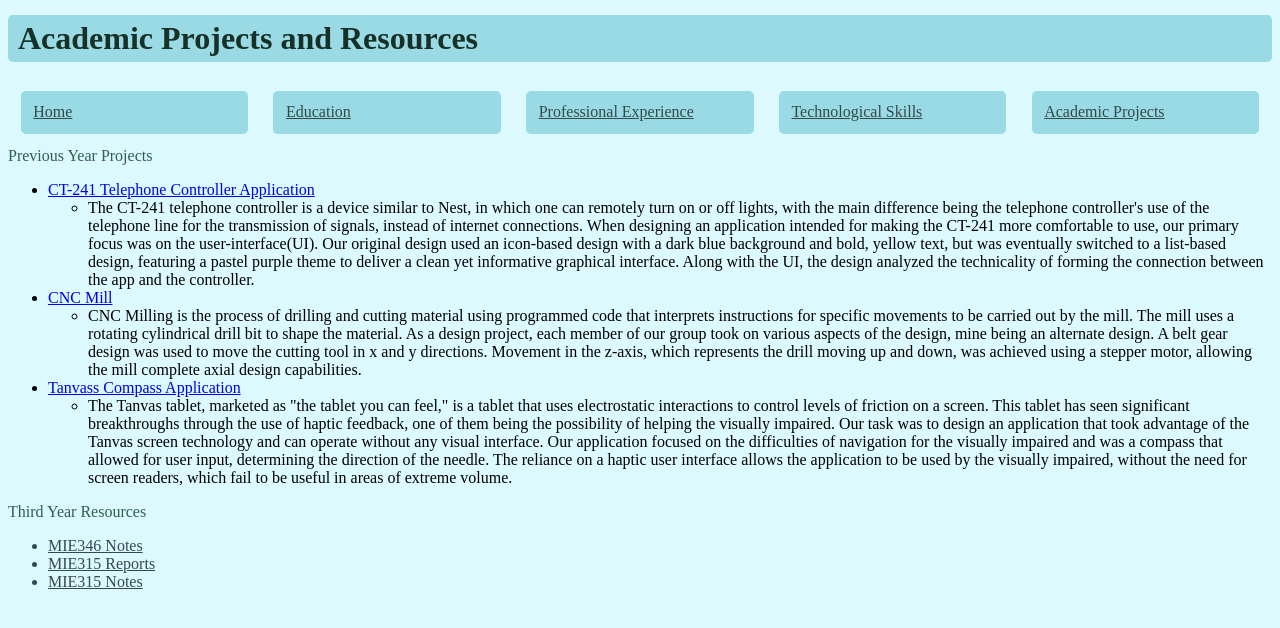
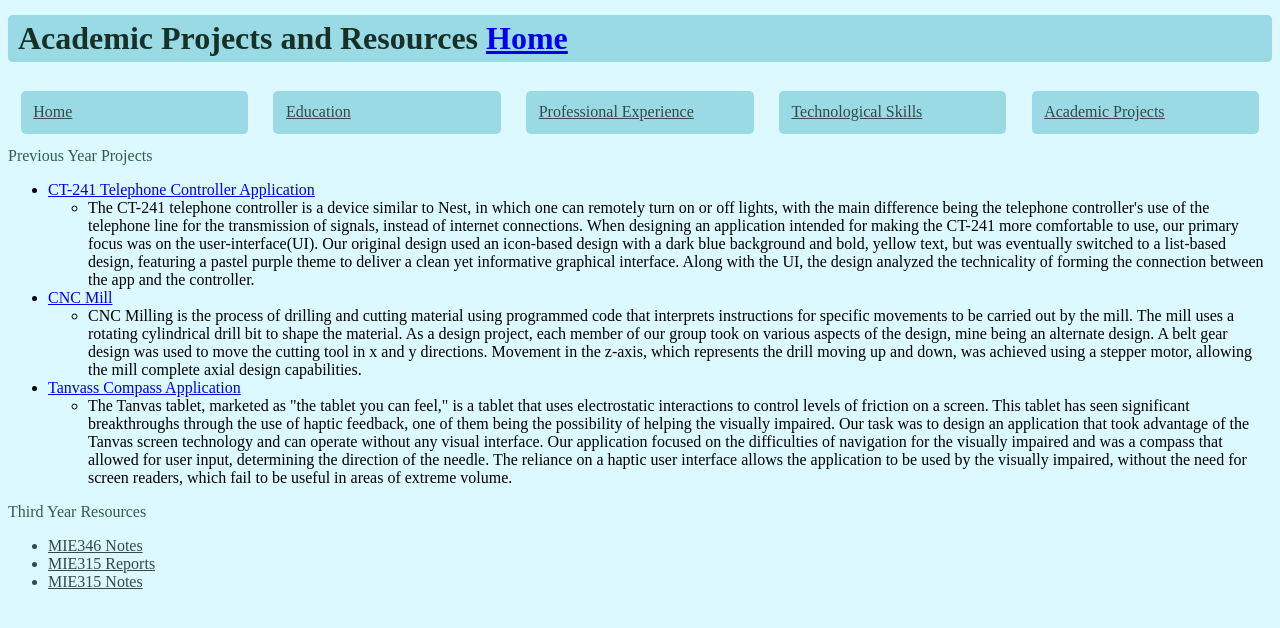
Before and after one commit to SebastianLevy/levyseba, a plain HTML site: page Academic.html in a window 1280 px wide. Drawn offline with Linux system fonts and the light colour scheme.

Commit message:
Update Academic.html

```diff
--- a/Academic.html
+++ b/Academic.html
@@ -8,7 +8,7 @@
 
 	<body>
 		<h1>
-			Academic Projects and Resources
+			Academic Projects and Resources <a class="Return" href="index.html">Home</a>
 		</h1>
 		<p>
 			<div>
```
